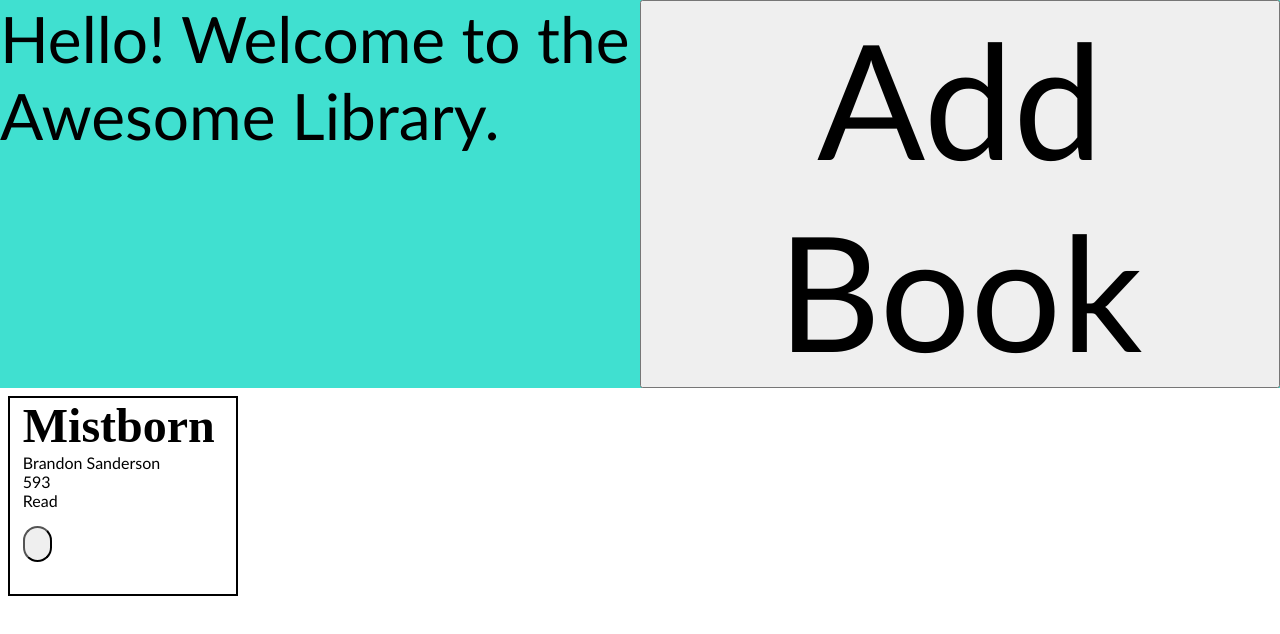
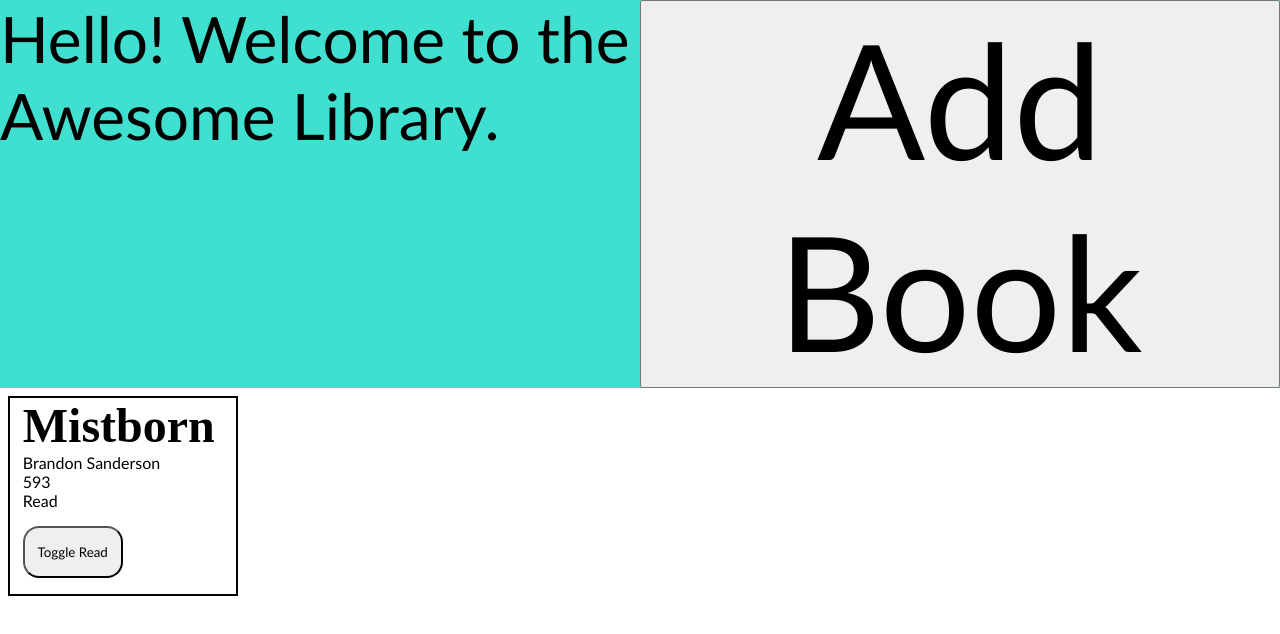
Before and after one commit to yuexiaohuaz/odin-library, a plain HTML site: page index.html in a window 1280 px wide. Drawn offline with Linux system fonts and the light colour scheme.

Commit message:
Removed content addition from CSS to HTML.

```diff
--- a/index.html
+++ b/index.html
@@ -21,7 +21,7 @@
                 <p>Brandon Sanderson</p>
                 <p>593</p>
                 <p>Read</p>
-                <button></button>
+                <button>Toggle Read</button>
             </div>
         </div>
     </div>
--- a/styles.css
+++ b/styles.css
@@ -43,7 +43,6 @@
     padding: 1rem 0.8rem;
     border-radius: 16px;
     margin-top: 2vh;
-    content: "Toggle Read";
 }
 .book button:hover {
     background-color: lightgray;
```
